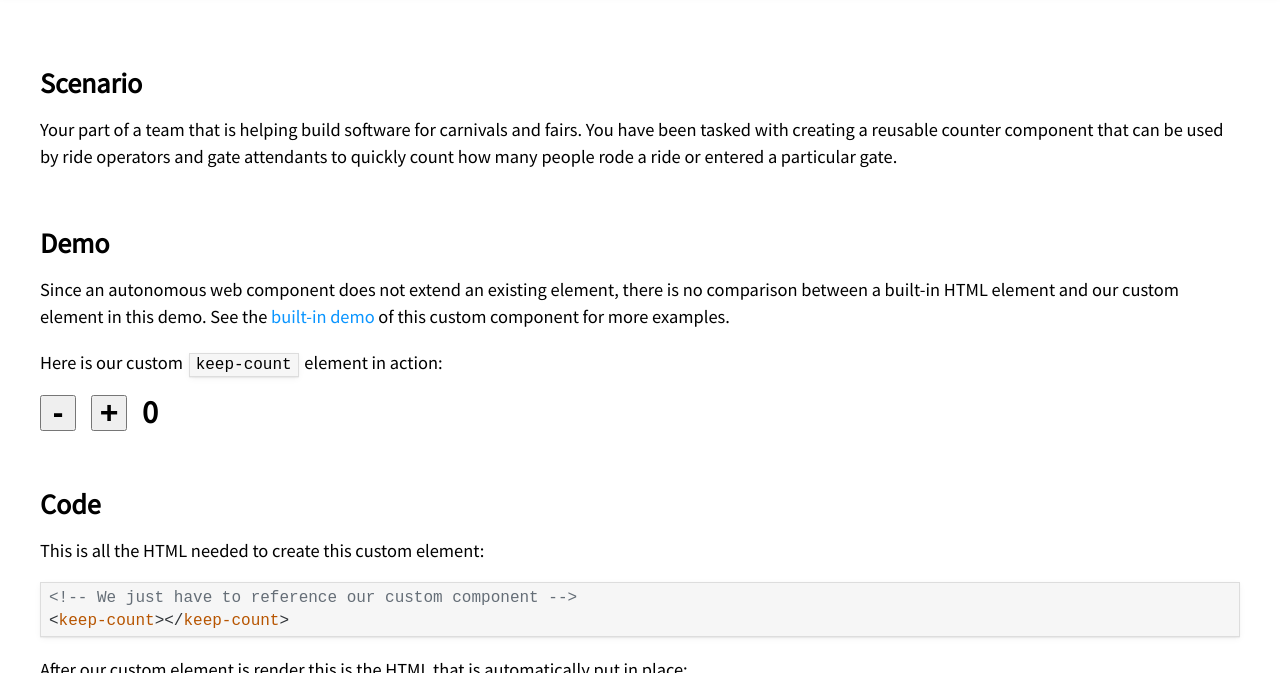
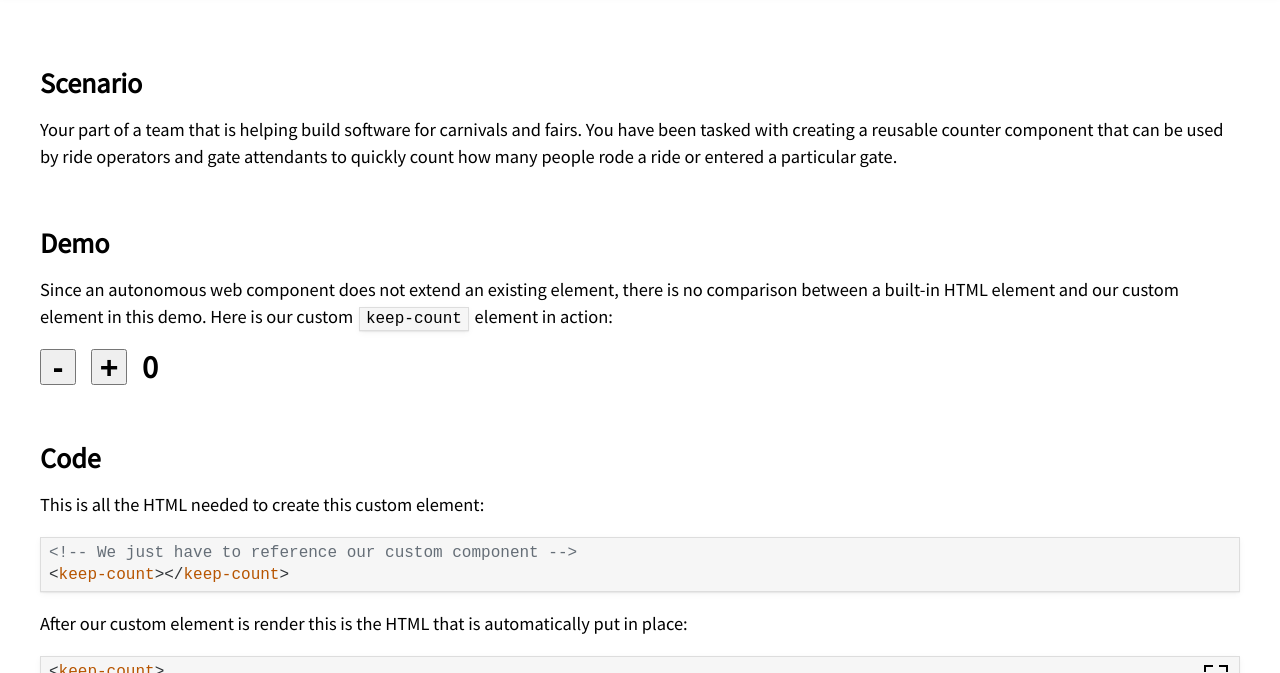
Before and after one commit to caboodle-tech/web-component-tutorial, a website: page simple/autonomous/counter.html in a window 1280 px wide. Shown: the part 127-800 px from the top of the page. Drawn offline with Linux system fonts and the light colour scheme.

Commit message:
link corrections

```diff
--- a/simple/autonomous/counter.html
+++ b/simple/autonomous/counter.html
@@ -26,10 +26,7 @@
         <section>
             <h1 class="title">Demo</h1>
             <p>
-                Since an autonomous web component does not extend an existing element, there is no comparison between a built-in HTML element and our custom element in this demo. See the <a href="../built-in/counter.html">built-in demo</a> of this custom component for more examples.
-            </p>
-            <p>
-                Here is our custom <code>keep-count</code> element in action:
+                Since an autonomous web component does not extend an existing element, there is no comparison between a built-in HTML element and our custom element in this demo. Here is our custom <code>keep-count</code> element in action:
             </p>
             <keep-count></keep-count>
         </section>
```
Also changed, not shown: simple/autonomous/tool-tip.html (+1 -1 lines). Lines whose indentation alone changed are shown as unchanged.
